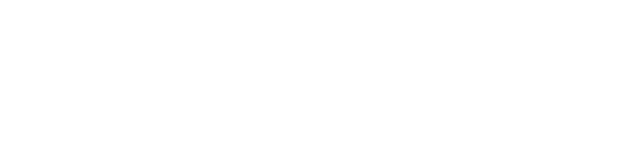
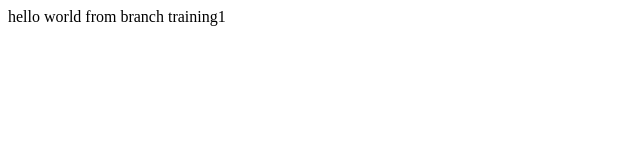
Before and after one commit to lalith027/sk-training, a plain HTML site: page First/index.html in a window 1280 px wide. Shown: the whole page, without its empty margins (0-640 px from the left). Drawn offline with Linux system fonts and the light colour scheme.

Commit message:
Training1

```diff
--- a/First/index.html
+++ b/First/index.html
@@ -8,6 +8,6 @@
 
 </head>
 <body>
-
+   <div>hello world from branch training1</div>
 </body>
 </html>
```
